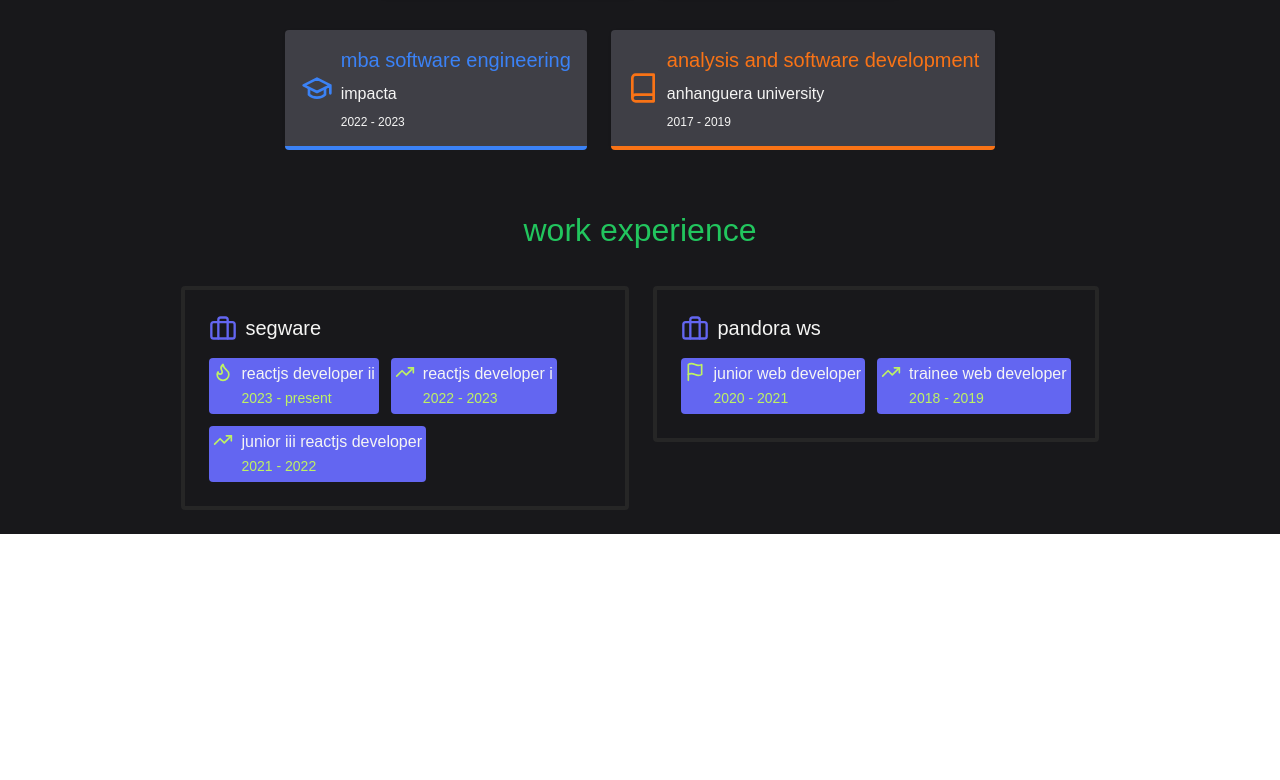
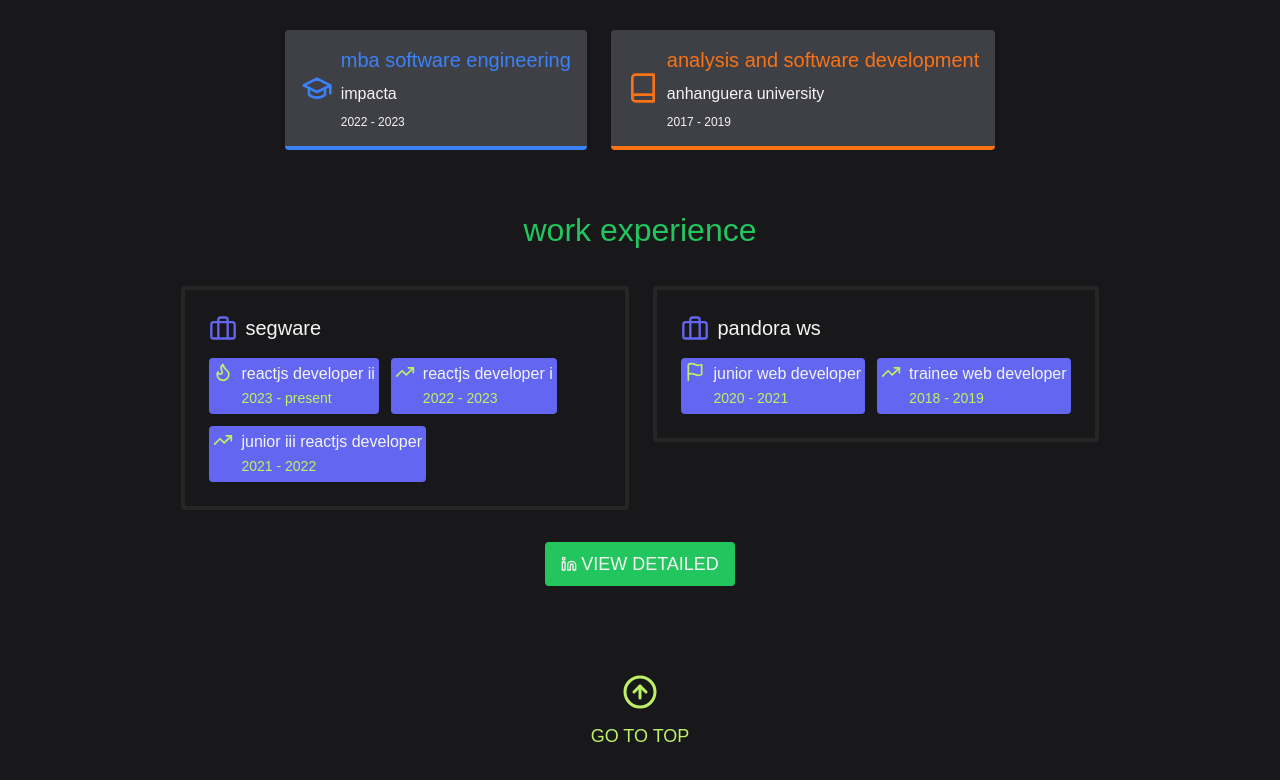
Before and after one commit to luan11/luan11, a React (Vite) app: page / in a window 1280 px wide. Shown: the part 1947-2727 px from the top of the page. Before the commit the page ends 2481 px from the top, so only its background shows below. Built offline with nearby package versions, Linux system fonts and the light colour scheme; a web font is replaced by a local one.

Commit message:
feat: desktop version

```diff
--- a/src/App.tsx
+++ b/src/App.tsx
@@ -1,6 +1,7 @@
 import { Header } from '@/components/Header';
 import { Home } from '@/pages/Home';
 import { Main } from '@/ui/components/main';
+import { Footer } from './components/Footer';
 
 function App() {
   return (
@@ -9,6 +10,7 @@ function App() {
       <Main>
         <Home />
       </Main>
+      <Footer />
     </div>
   );
 }
--- /dev/null
+++ b/src/components/Footer/FooterComponent.tsx
@@ -0,0 +1,22 @@
+import { ArrowUpCircleIcon } from 'lucide-react';
+
+import { Title } from '@/ui/components/title';
+
+const FooterComponent = () => (
+  <footer className="py-14 flex justify-center">
+    <button
+      className="flex flex-col gap-3 text-lime-300 items-center transition-transform ease-linear hover:scale-75"
+      onClick={() =>
+        window.scrollTo({
+          top: 0,
+          behavior: `smooth`,
+        })
+      }
+    >
+      <ArrowUpCircleIcon size={36} />
+      <Title className="text-lg uppercase text-lime-300">GO TO TOP</Title>
+    </button>
+  </footer>
+);
+
+export default FooterComponent;
--- /dev/null
+++ b/src/components/Footer/index.ts
@@ -0,0 +1 @@
+export { default as Footer } from './FooterComponent';
--- a/src/components/WorkExperience/WorkExperienceComponent.tsx
+++ b/src/components/WorkExperience/WorkExperienceComponent.tsx
@@ -1,7 +1,9 @@
-import { Slide } from 'react-awesome-reveal';
+import { Fade } from 'react-awesome-reveal';
 
+import { Button } from '@/ui/components/button';
 import { Title } from '@/ui/components/title';
 import { WorkExperienceBox } from '@/ui/components/workExperienceBox';
+import { LinkedinIcon } from 'lucide-react';
 
 const workExperiences = [
   {
@@ -47,7 +49,7 @@ const WorkExperienceComponent = () => (
       <Title>WORK EXPERIENCE</Title>
 
       <div className="flex justify-center gap-6 px-3 overflow-hidden">
-        <Slide direction="left">
+        <Fade>
           {workExperiences.map((workExperience) => (
             <WorkExperienceBox
               key={workExperience.companyName}
@@ -55,8 +57,18 @@ const WorkExperienceComponent = () => (
               {...workExperience}
             />
           ))}
-        </Slide>
+        </Fade>
       </div>
+
+      <Button
+        className="bg-green-500 text-stone-100 border-0 hover:bg-green-600"
+        onClick={() =>
+          window.open(`https://www.linkedin.com/in/luan-novais11/`, `_blank`)
+        }
+      >
+        <LinkedinIcon size={16} />
+        <span>VIEW DETAILED</span>
+      </Button>
     </div>
   </section>
 );
```
